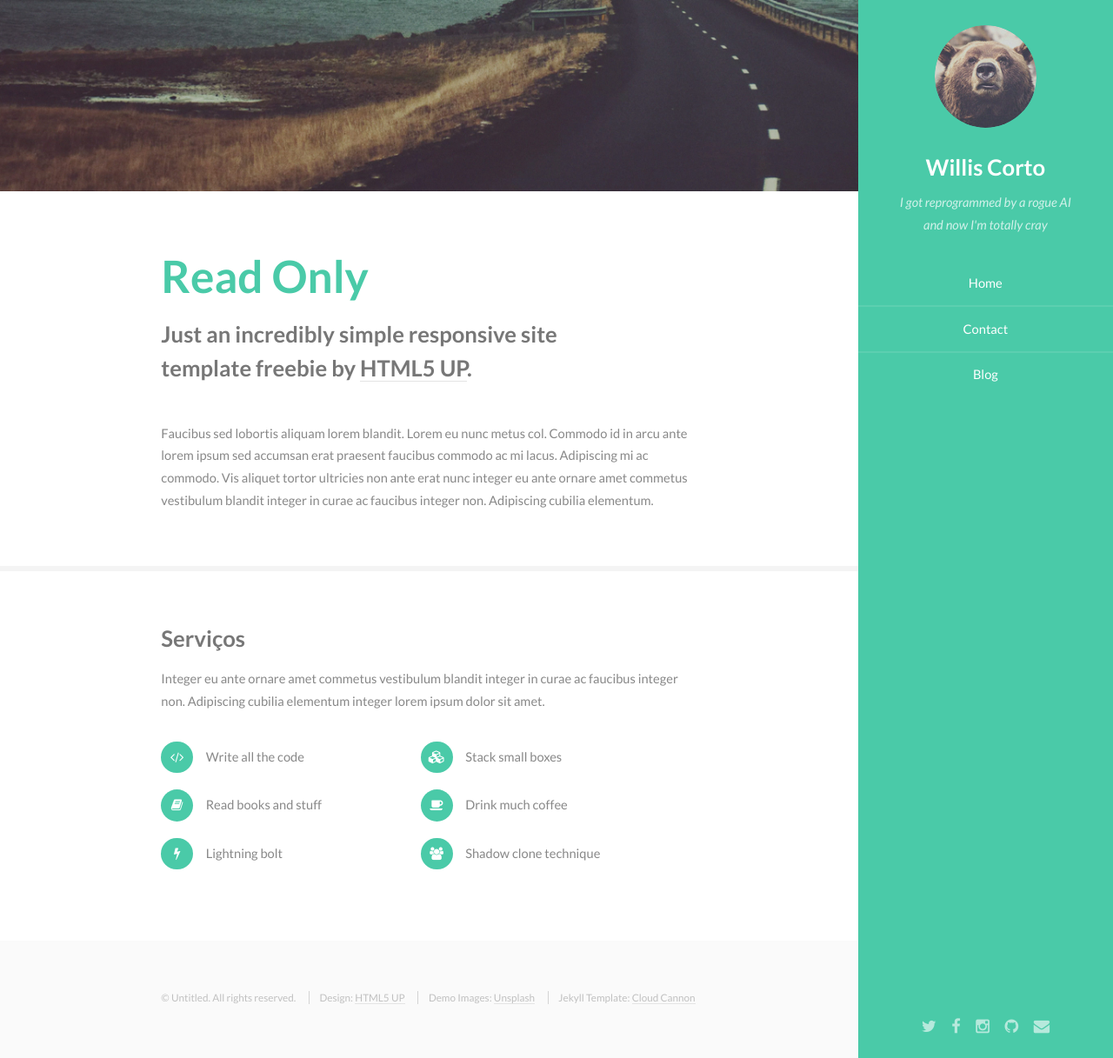
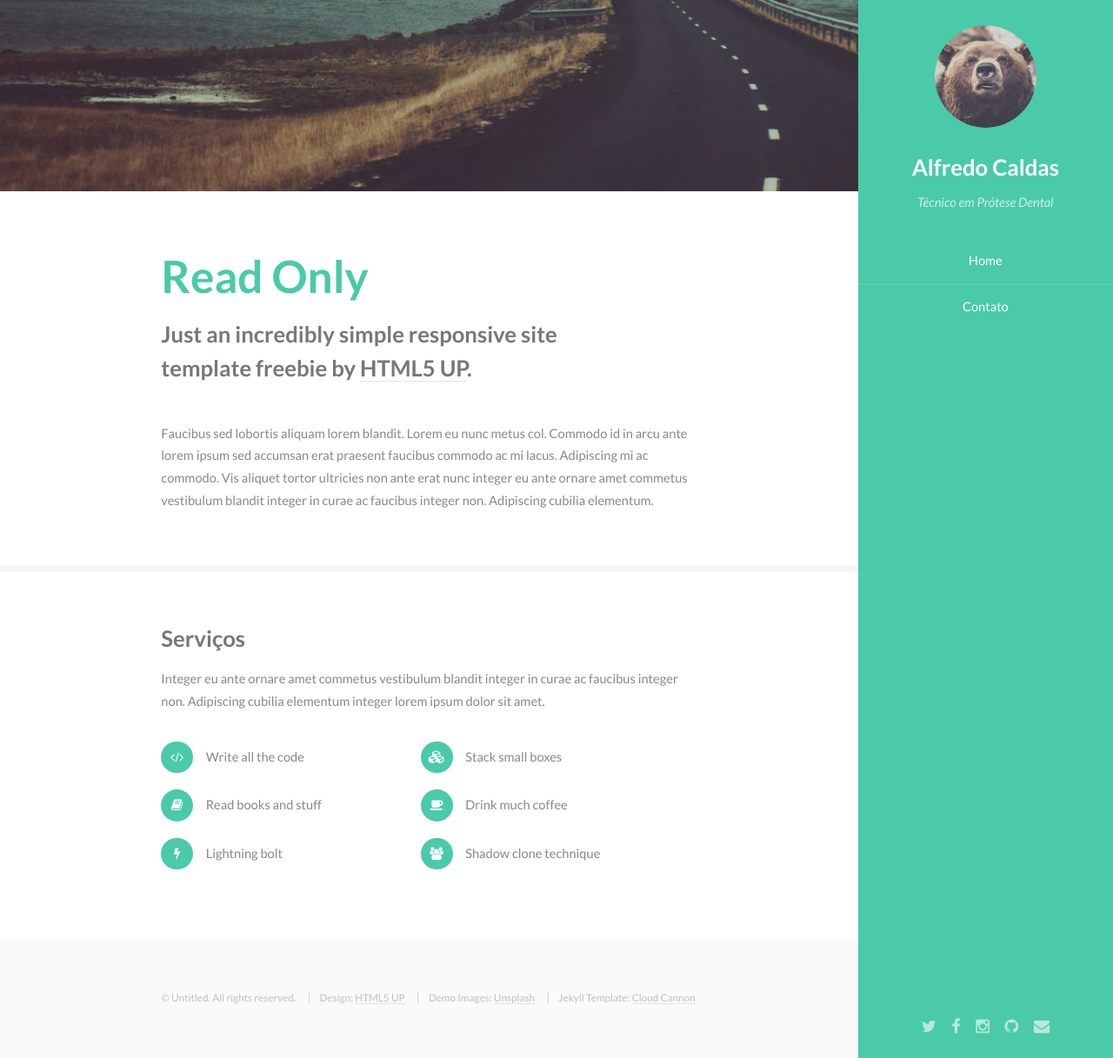
Before and after one commit to old-jekyll-templates/Read-Only-Jekyll-Theme, a Jekyll site: the page built from index.html, in a window 1280 px wide and 1217 px high. Shown: the whole window at 87% size. Built offline with Jekyll 4.4.1, drawn with Linux system fonts in a browser that asks for light colours.

Commit message:
Update header.html

```diff
--- a/_includes/header.html
+++ b/_includes/header.html
@@ -2,15 +2,14 @@
     <section id="header" class="skel-layers-fixed">
         <header>
             <span class="image avatar"><img src="{{ site.baseurl }}/images/avatar.jpg" alt="" /></span>
-            <h1 id="logo"><a href="{{ site.baseurl }}/">Willis Corto</a></h1>
-            <p>I got reprogrammed by a rogue AI<br />
-            and now I'm totally cray</p>
+            <h1 id="logo"><a href="{{ site.baseurl }}/">Alfredo Caldas</a></h1>
+            <p>Técnico em Prótese Dental</p>
         </header>
         <nav id="nav">
             <ul>
                 <li><a href="{{ site.baseurl }}/">Home</a></li>
-                <li><a href="{{ site.baseurl }}/contact">Contact</a></li>
-                <li><a href="{{ site.baseurl }}/blog">Blog</a></li>
+                <li><a href="{{ site.baseurl }}/contact">Contato</a></li>
+
             </ul>
         </nav>
         <footer>
```
